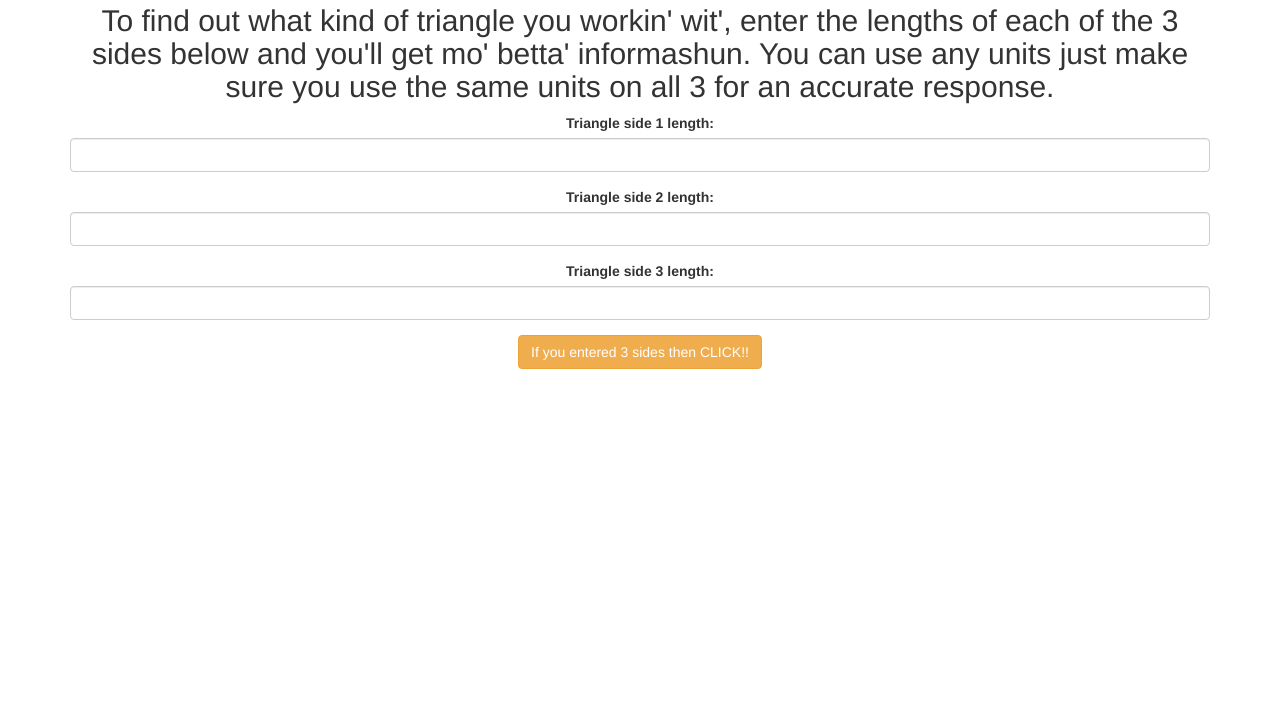
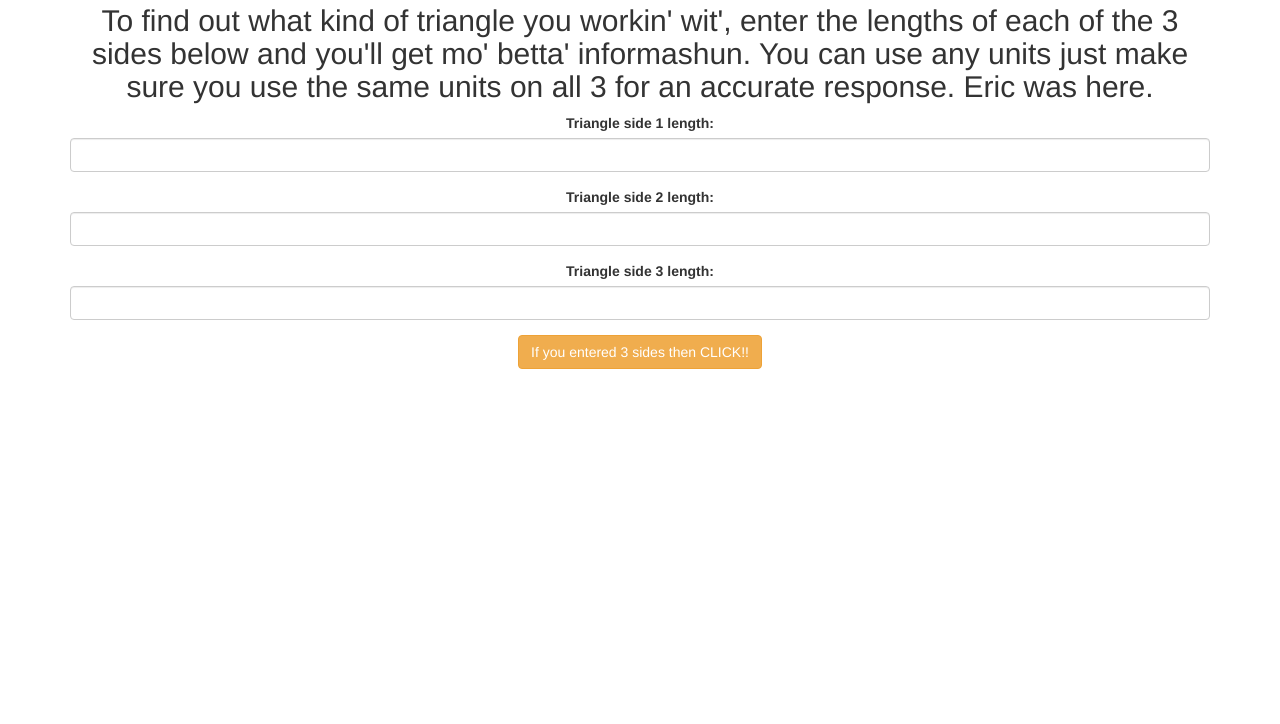
Before and after one commit to emh221/triangletracker, a plain HTML site: page index.html in a window 1280 px wide. Shown: the part 76-800 px from the top of the page. Drawn offline with Linux system fonts and the light colour scheme.

Commit message:
put my name inthe page.

```diff
--- a/index.html
+++ b/index.html
@@ -12,7 +12,7 @@
   <div class="container">
     <div class="text-center">
       <h1>Triangle Tracker</h1>
-      <h2>To find out what kind of triangle you workin' wit', enter the lengths of each of the 3 sides below and you'll get mo' betta' informashun. You can use any units just make sure you use the same units on all 3 for an accurate response.</h2>
+      <h2>To find out what kind of triangle you workin' wit', enter the lengths of each of the 3 sides below and you'll get mo' betta' informashun. You can use any units just make sure you use the same units on all 3 for an accurate response. Eric was here.</h2>
       <form id="triangle">
         <div class="form-group">
           <label for="side1">Triangle side 1 length:</label>
```
